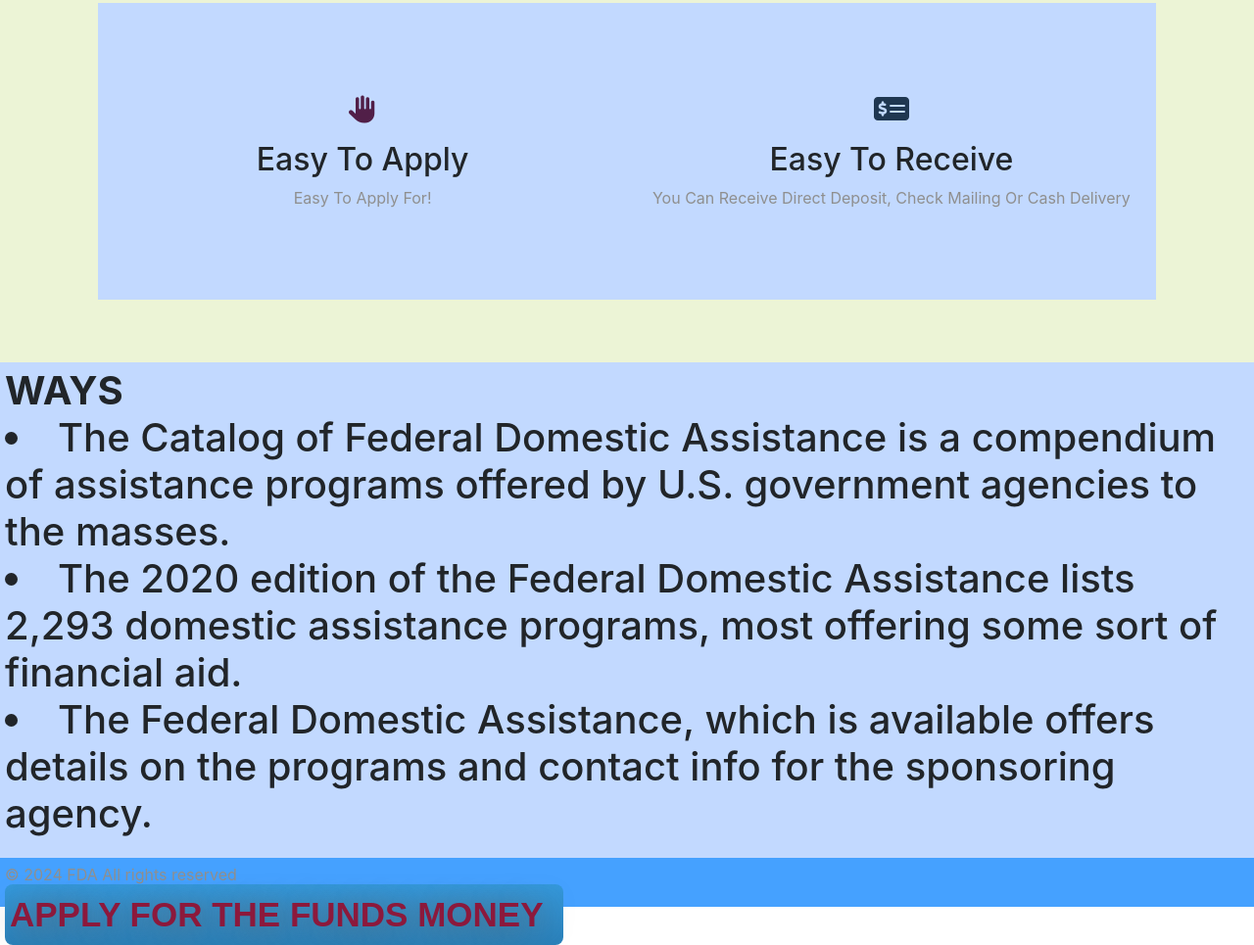
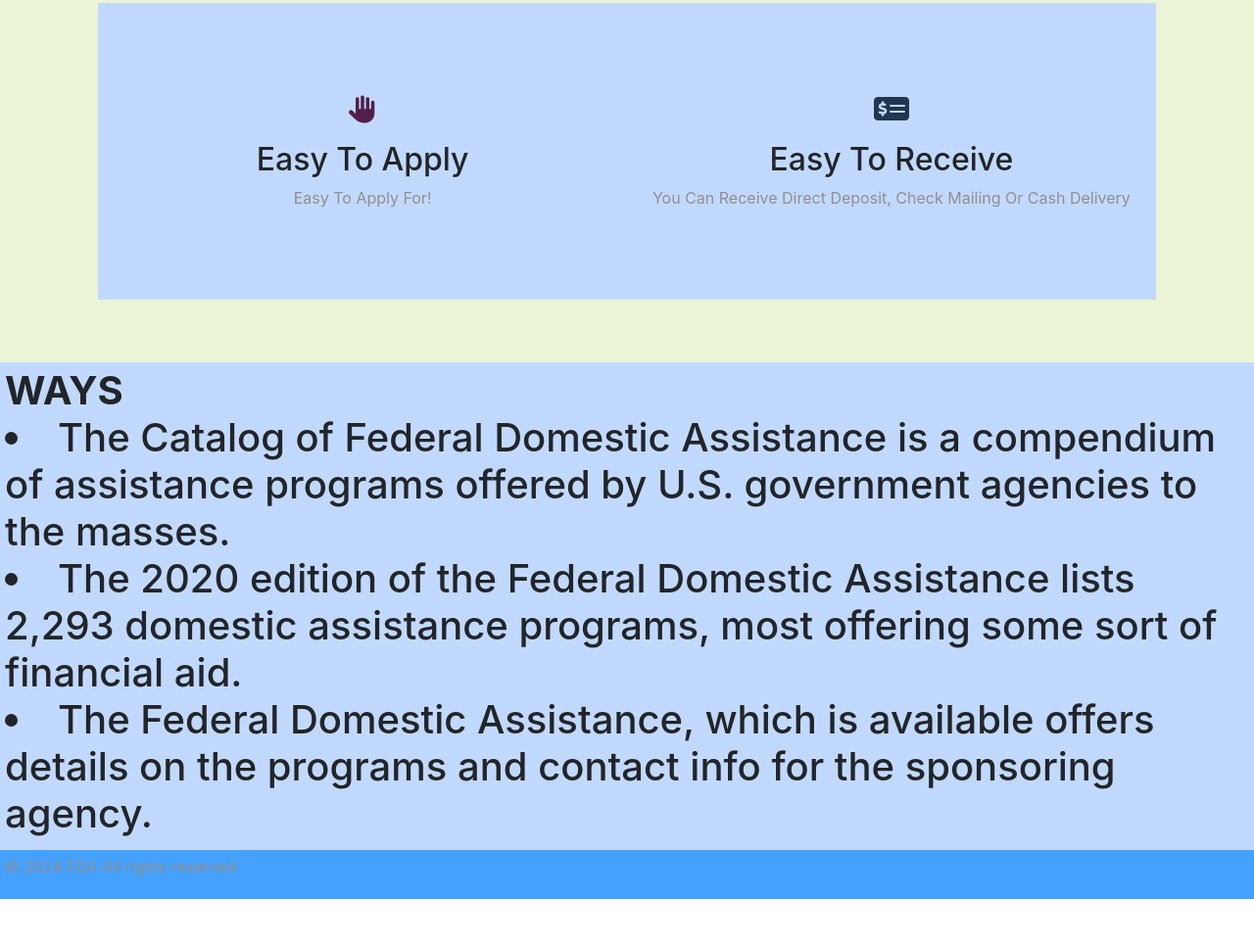
Before and after one commit to Rotty12/fda, a plain HTML site: page index.html in a window 1280 px wide. Shown: the part 1041-2006 px from the top of the page at 98% size. After the commit the page ends 1959 px from the top, so only its background shows below. Drawn offline with nearby package versions, Linux system fonts and the light colour scheme; files whose address does not match are found by name.

Commit message:
Update index.html

```diff
--- a/index.html
+++ b/index.html
@@ -109,13 +109,13 @@
           </li>
           <li>
             The Federal Domestic Assistance, which is available offers details on the programs and contact info for the sponsoring agency.
-            <p><a class="contact" href="mailto:federaldomesticassistance56@gmail.com"><strong>APPLY FOR THE FUNDS MONEY</strong></a></p>
           </li></h1>
 </section>
 
-<footer>
-  <p> © 2024 FDA All rights reserved </p>
-</footer>
-
+<section class="footer">
+  <footer>
+    <p> © 2024 FDA All rights reserved </p>
+  </footer>
+</section>
 </body>
 </html>
```
